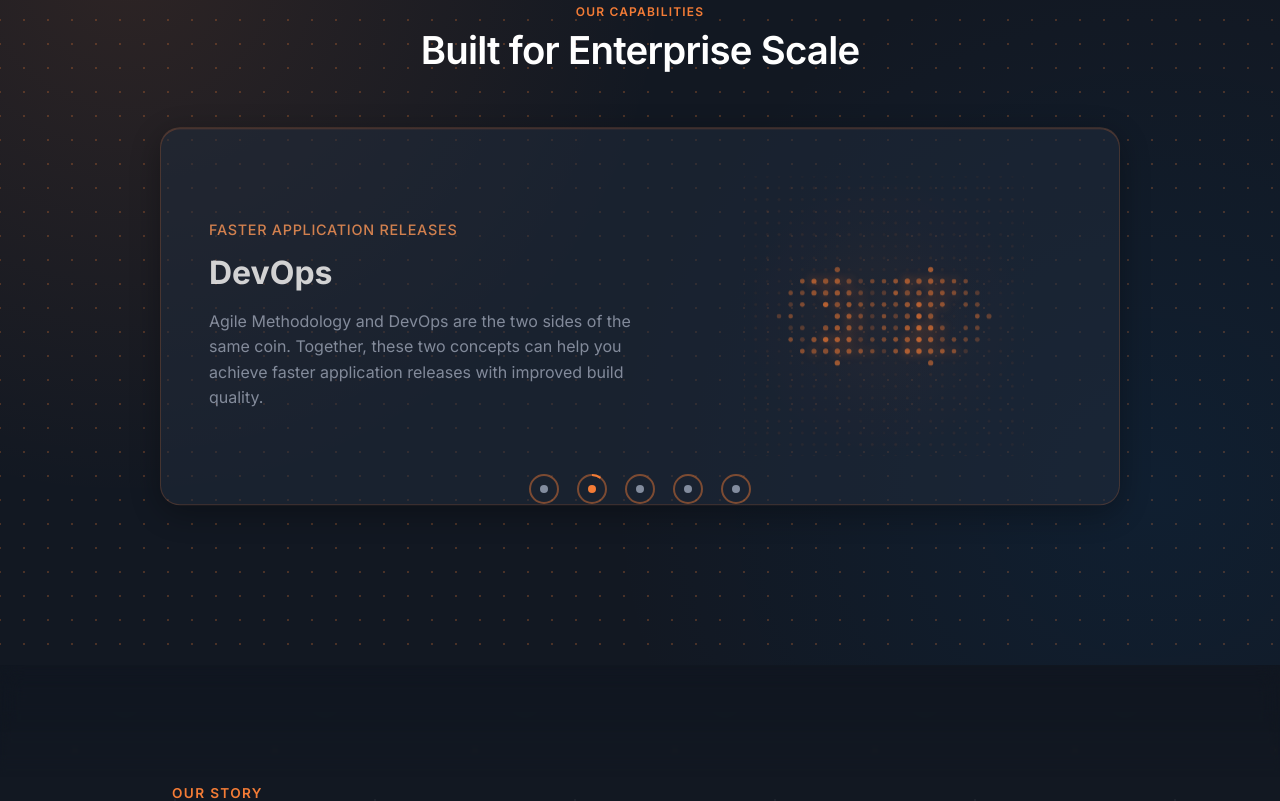
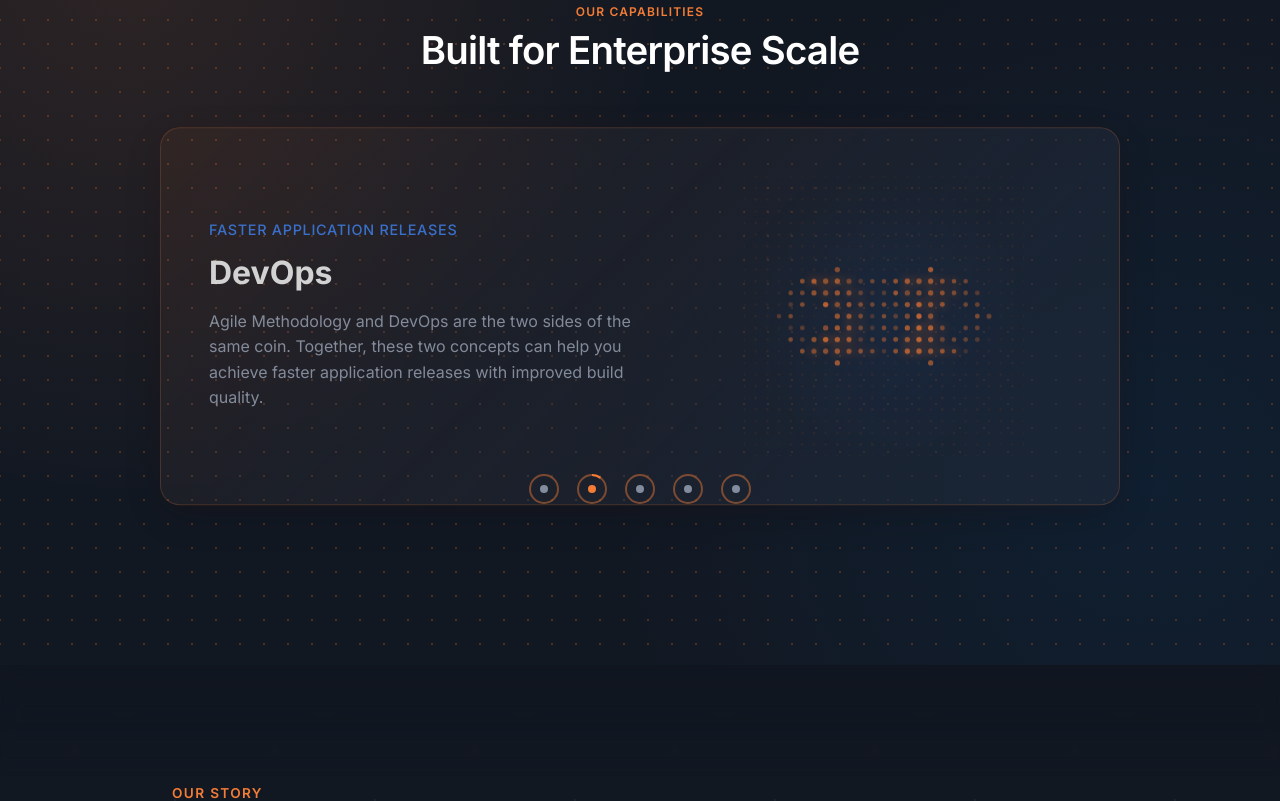
Before and after one commit to Quantum-Labs-Hadron-GBS/main-website, a Next.js app: page / in a window 1280 px wide. Shown: the part 1820-2621 px from the top of the page. Built offline with nearby package versions, Linux system fonts and the light colour scheme.

Commit message:
style: apply subtle orange styling to capabilities cards and balance with blue accents

```diff
--- a/src/app/components/FeatureScroll/FeatureScrollSection.module.css
+++ b/src/app/components/FeatureScroll/FeatureScrollSection.module.css
@@ -65,9 +65,9 @@
   gap: 2.5rem;
   padding: 3rem;
   align-items: center;
-  background: var(--card-bg);
-  border: 1px solid var(--border);
-  box-shadow: var(--card-shadow);
+  background: linear-gradient(135deg, rgba(244, 124, 54, 0.08) 0%, var(--card-bg) 80%);
+  border: 1px solid rgba(244, 124, 54, 0.25);
+  box-shadow: 0 12px 40px rgba(0, 0, 0, 0.2), 0 0 40px rgba(244, 124, 54, 0.05);
   border-radius: 20px;
 }
 
@@ -79,7 +79,7 @@
 }
 
 .contentTag {
-  color: var(--accent-bright);
+  color: var(--blue-bright);
   font-size: 0.9rem;
   font-weight: 500;
   letter-spacing: 0.05em;
@@ -115,7 +115,7 @@
   max-height: 280px;
   position: relative;
   border-radius: 50%;
-  background: radial-gradient(circle at center, rgba(244, 124, 54, 0.05) 0%, transparent 70%);
+  background: radial-gradient(circle at center, rgba(26, 115, 232, 0.08) 0%, transparent 70%);
 }
 
 @media (max-width: 900px) {
--- a/src/app/components/Folder/Folder.css
+++ b/src/app/components/Folder/Folder.css
@@ -126,9 +126,8 @@
   border-radius: 12px;
   transition: all 0.4s cubic-bezier(0.34, 1.56, 0.64, 1);
   padding: 1.5rem 1.5rem 4rem 1.5rem; /* Padding to clear folder flap */
-  color: #fff;
-  border: 1px solid rgba(255, 255, 255, 0.15);
-  box-shadow: 0 10px 30px rgba(0,0,0,0.6);
+  color: #111;
+  box-shadow: 0 10px 30px rgba(0,0,0,0.4);
   display: flex;
   flex-direction: column;
   will-change: transform;
@@ -170,13 +169,13 @@
   font-size: 1rem;
   font-weight: 700;
   margin-bottom: 0.75rem;
-  color: #fff;
+  color: #111;
   line-height: 1.2;
 }
 
 .paper-desc {
   font-size: 0.8rem;
-  color: rgba(255, 255, 255, 0.85);
+  color: #444;
   line-height: 1.4;
   display: -webkit-box;
   -webkit-line-clamp: 5;
@@ -189,7 +188,7 @@
   margin-top: auto;
   font-size: 0.85rem;
   font-weight: 600;
-  color: #fff;
+  color: var(--folder-color);
   text-decoration: none;
   display: inline-flex;
   align-items: center;
--- a/src/app/components/Folder/Folder.tsx
+++ b/src/app/components/Folder/Folder.tsx
@@ -40,10 +40,10 @@ const Folder = ({ color = '#F47C36', size = 1, items = [], className = '', label
   const [paperOffsets, setPaperOffsets] = useState(Array.from({ length: maxItems }, () => ({ x: 0, y: 0 })));
 
   const folderBackColor = darkenColor(color, 0.08);
-  // Papers take on the folder's color scheme, getting progressively lighter/brighter
-  const paper1 = darkenColor(color, 0.4);
-  const paper2 = darkenColor(color, 0.25);
-  const paper3 = darkenColor(color, 0.1);
+  // Using light papers so they contrast well with the colored folder and light mode site
+  const paper1 = darkenColor('#ffffff', 0.1);
+  const paper2 = darkenColor('#ffffff', 0.05);
+  const paper3 = '#ffffff';
 
   const handleClick = () => {
     setOpen(prev => !prev);
```
